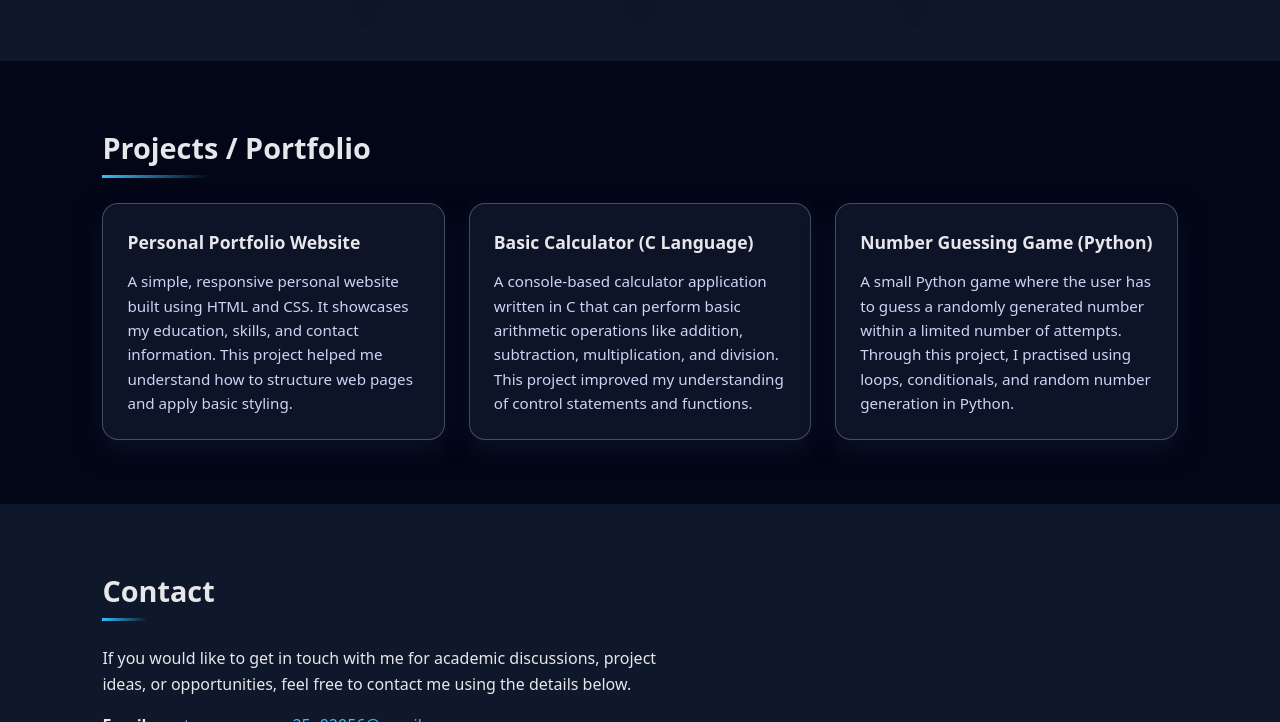
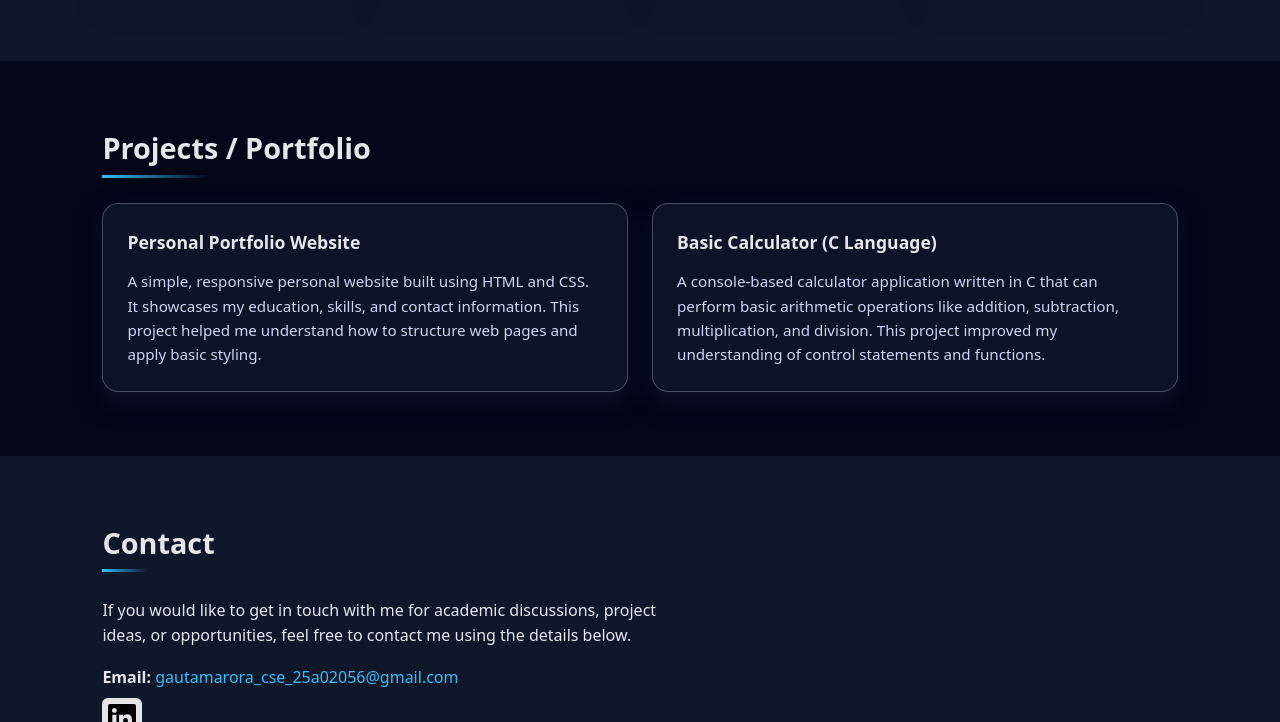
Before and after one commit to gautamxarora/Personal-Portfolio, a plain HTML site: page index.html in a window 1280 px wide. Shown: the part 1795-2517 px from the top of the page. Drawn offline with Linux system fonts and the light colour scheme.

Commit message:
second commit for my protfolio

```diff
--- a/index.html
+++ b/index.html
@@ -36,7 +36,7 @@
         </div>
       </div>
       <div class="headerimage">
-        <img src="profile.png" alt="My Picture" />
+        <img src="profile.jpg" alt="My Picture" />
       </div>
     </section>
   </header>
@@ -132,14 +132,7 @@
             This project improved my understanding of control statements and functions.
           </p>
         </div>
-        <div class="card project-card">
-          <h3>Number Guessing Game (Python)</h3>
-          <p>
-            A small Python game where the user has to guess a randomly generated number within
-            a limited number of attempts. Through this project, I practised using loops,
-            conditionals, and random number generation in Python.
-          </p>
-        </div>
+
       </div>
     </section>
 
```
Also changed, not shown: profile.jpg (added).
